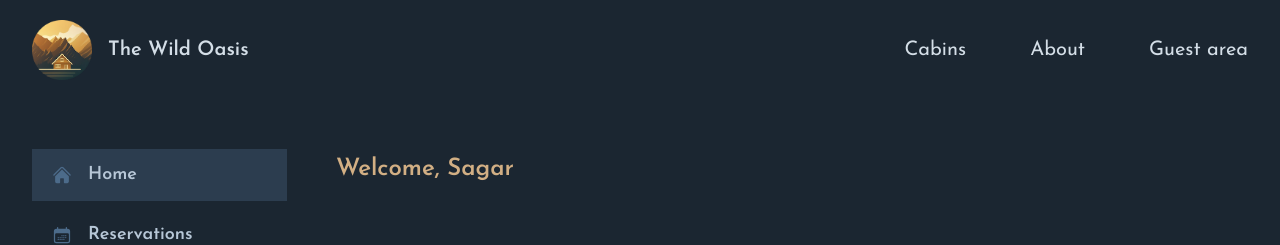
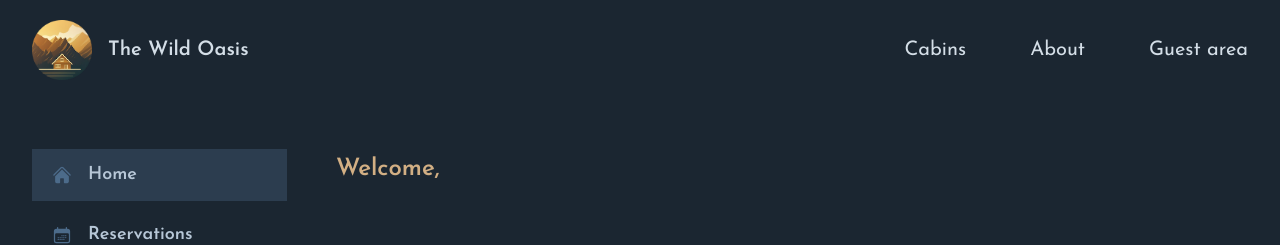
Before and after one commit to karuna-sagar/Next-Js, a Next.js app in the folder the-wild-oasis-website/: page /account in a window 1280 px wide. Shown: the top 245 px of the page. Built offline with nearby package versions, Linux system fonts and the light colour scheme; no server answers.

Commit message:
`feat: updated SignInButton.js and account/page.js with new imports and functionality`

```diff
--- a/the-wild-oasis-website/app/_components/SignInButton.js
+++ b/the-wild-oasis-website/app/_components/SignInButton.js
@@ -1,14 +1,18 @@
+import { signInAction } from "../_lib/actions";
+
 function SignInButton() {
   return (
-    <button className='flex items-center gap-6 text-lg border border-primary-300 px-10 py-4 font-medium'>
-      <img
-        src='https://authjs.dev/img/providers/google.svg'
-        alt='Google logo'
-        height='24'
-        width='24'
-      />
-      <span>Continue with Google</span>
-    </button>
+    <form action={signInAction}>
+      <button className="flex items-center gap-6 text-lg border border-primary-300 px-10 py-4 font-medium">
+        <img
+          src="https://authjs.dev/img/providers/google.svg"
+          alt="Google logo"
+          height="24"
+          width="24"
+        />
+        <span>Continue with Google</span>
+      </button>
+    </form>
   );
 }
 
--- /dev/null
+++ b/the-wild-oasis-website/app/_lib/actions.js
@@ -0,0 +1,6 @@
+"use server";
+import { signIn } from "./auth";
+
+export async function signInAction() {
+  await signIn("google", { redirectTo: "/account" });
+}
--- a/the-wild-oasis-website/app/account/page.js
+++ b/the-wild-oasis-website/app/account/page.js
@@ -1,11 +1,15 @@
+import { auth } from "../_lib/auth";
+
 export const metadata = {
   title: "Account",
 };
 
-export default function Page() {
+export default async function Page() {
+  const session = await auth();
+  const firstName = session?.user?.name.split(" ").at(0);
   return (
     <h2 className="font-semibold text-2xl text-accent-400 mb-7">
-      Welcome, Sagar
+      Welcome, {firstName}
     </h2>
   );
 }
```
